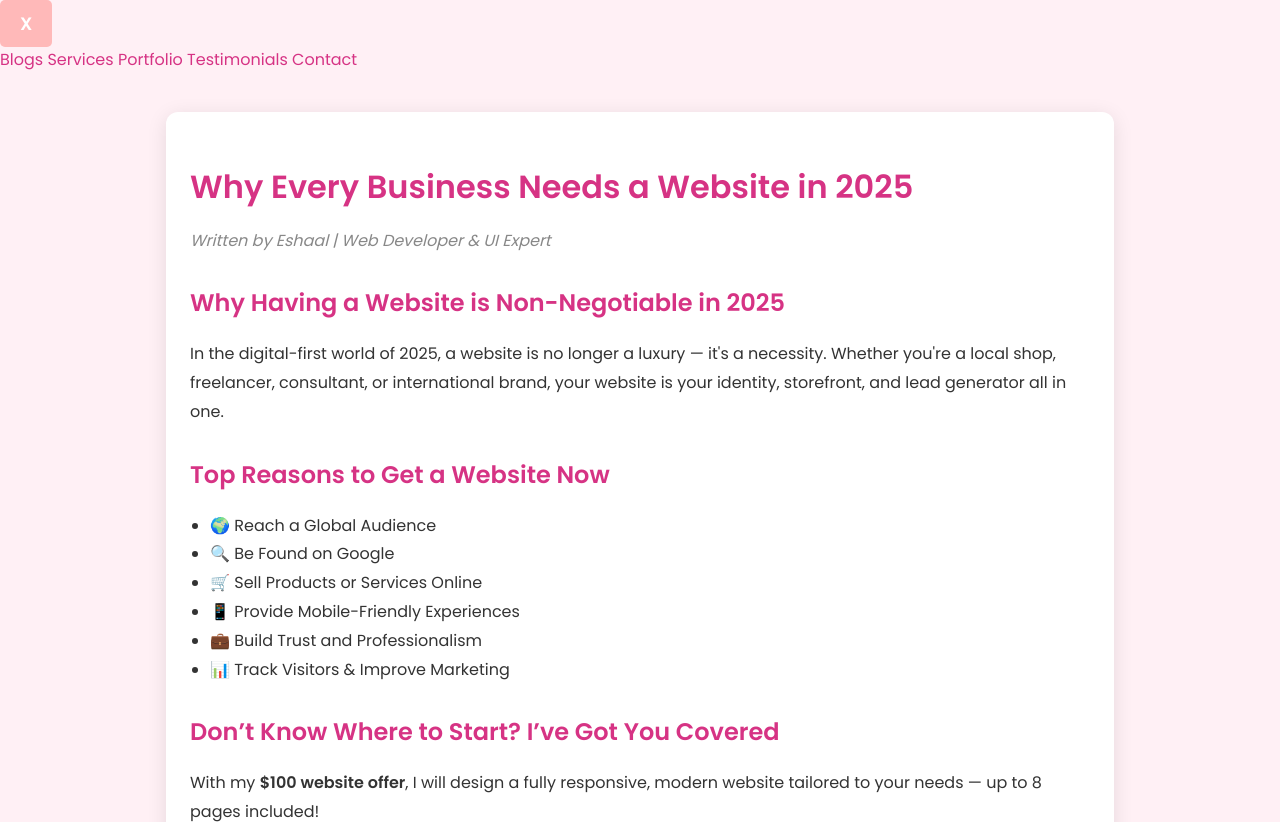
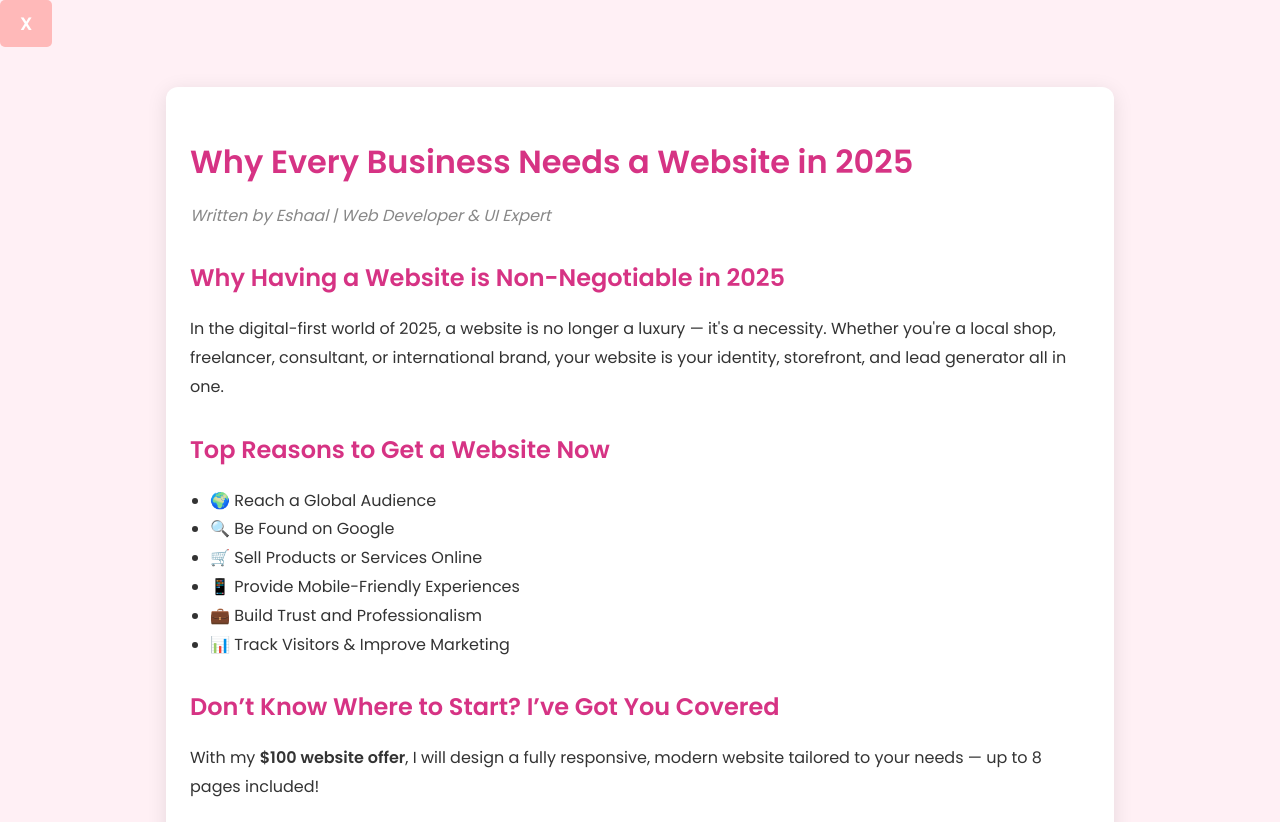
Before and after one commit to CodeWithEshaal/CodeWithEshaal, a plain HTML site: page blog2.html in a window 1280 px wide. Shown: the top 822 px of the page. Drawn offline with Linux system fonts and the light colour scheme.

Commit message:
Update blog2.html

```diff
--- a/blog2.html
+++ b/blog2.html
@@ -108,16 +108,6 @@
 </head>
 <body>
     <a href="blog.html" class="button-link">X</a>
-    <!-- Menu Panel -->
-    <div class="ds-menu-panel" id="menuPanel">
-        <div class="ds-menu-links">
-            <a href="blog.html" class="ds-menu-link">Blogs</a>
-            <a href="#services" class="ds-menu-link">Services</a>
-            <a href="#portfolio" class="ds-menu-link">Portfolio</a>
-            <a href="#testimonials" class="ds-menu-link">Testimonials</a>
-            <a href="#contact" class="ds-menu-link">Contact</a>
-        </div>
-
     <style>
       .button-link {
         display: inline-block;
```
